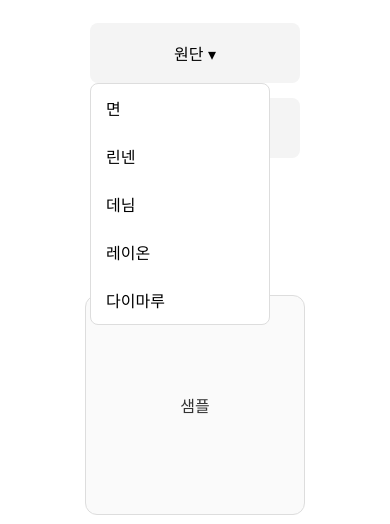
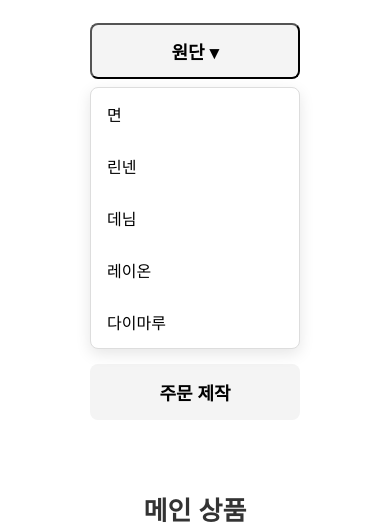
Before and after one commit to ynjfabric/ynjfabric, a plain HTML site: page index.html in a window 390 px wide. Both pictures are taken after a click on the button "원단 ▾". Shown: the part 320-844 px from the top of the page. Drawn offline with Linux system fonts and the light colour scheme.

Commit message:
Add files via upload

```diff
--- a/index.html
+++ b/index.html
@@ -9,7 +9,6 @@
   <title>Y&J Fabric</title>
 
   <link rel="stylesheet" href="main.css">
-  <link rel="stylesheet" href="button.css">
 </head>
 
 <body>
--- a/main.css
+++ b/main.css
@@ -102,10 +102,16 @@ nav a:hover {
   position: relative;
 }
 
+/* 원단 / 주문제작 버튼 */
 .category {
-  display: inline-block;
+  display: inline-flex;
+  justify-content: center;
+  align-items: center;
 
-  padding: 18px 28px;
+  min-width: 210px;
+  height: 60px;
+
+  padding: 0 28px;
 
   background: #f4f4f4;
   color: black;
@@ -116,6 +122,9 @@ nav a:hover {
   border-radius: 8px;
 
   transition: 0.3s;
+
+  font-size: 18px;
+  font-weight: 600;
 }
 
 .category:hover {
@@ -131,7 +140,7 @@ nav a:hover {
   display: none;
 
   position: absolute;
-  top: 100%;
+  top: calc(100% + 8px);
   left: 0;
 
   background: white;
@@ -139,11 +148,13 @@ nav a:hover {
   border: 1px solid #ddd;
   border-radius: 8px;
 
-  min-width: 180px;
+  min-width: 210px;
 
   overflow: hidden;
 
-  z-index: 999;
+  z-index: 9999;
+
+  box-shadow: 0 5px 15px rgba(0,0,0,0.1);
 }
 
 .dropdown-menu a {
@@ -155,11 +166,15 @@ nav a:hover {
   text-decoration: none;
 
   transition: 0.3s;
+
+  font-size: 16px;
 }
 
 .dropdown-menu a:hover {
   background: #eee;
 }
+
+/* PC hover */
 .dropdown-category:hover .dropdown-menu {
   display: block;
 }
@@ -261,7 +276,7 @@ nav a:hover {
   text-align: center;
 }
 
-/* 아래 2개 */
+/* 고객센터 + 결제 */
 .footer-bottom {
   flex: 1;
 
@@ -349,10 +364,18 @@ nav a:hover {
 
   .category {
     width: 210px;
+    height: 56px;
 
-    text-align: center;
+    font-size: 18px;
+  }
 
-    padding: 15px;
+  /* 모바일 드롭다운 */
+  .dropdown-menu {
+    position: static;
+
+    width: 210px;
+
+    margin-top: 8px;
   }
 
   /* 상품 */
@@ -391,7 +414,7 @@ nav a:hover {
 
   .footer-container {
 
-    display: flex !important;
+    display: flex;
     flex-direction: column;
 
     align-items: center;
@@ -409,7 +432,7 @@ nav a:hover {
 
     width: 100%;
 
-    display: grid !important;
+    display: grid;
 
     grid-template-columns: 1fr 1fr;
 
@@ -423,13 +446,13 @@ nav a:hover {
   }
 
   .footer-col h3 {
-    font-size: 20px;
-    margin-bottom: 15px;
+    font-size: 18px;
+    margin-bottom: 12px;
   }
 
   .footer-col p {
-    font-size: 14px;
-    line-height: 1.7;
+    font-size: 13px;
+    line-height: 1.6;
   }
 
 }
```
